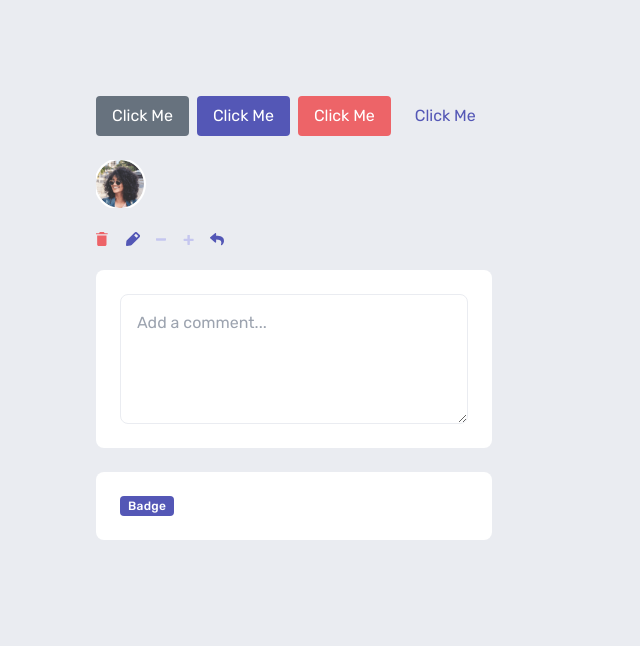
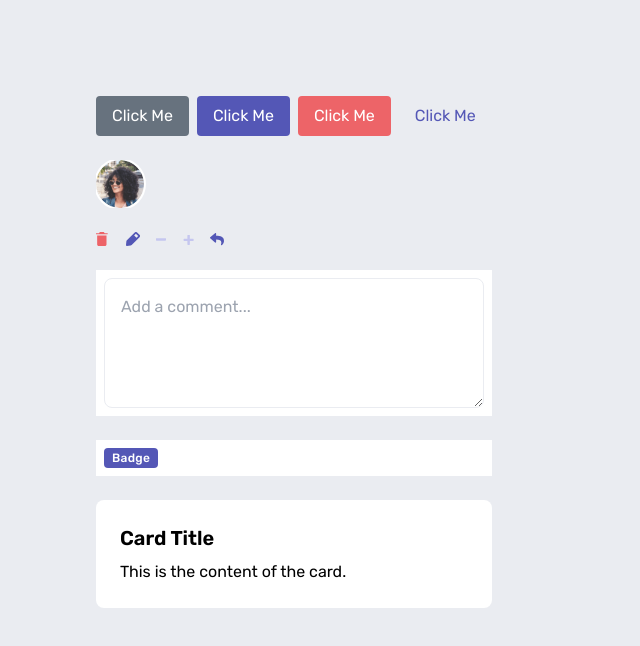
Before and after one commit to clsjunnior/next-interactive-comments, a Next.js app: page / in a window 1280 px wide. Shown: the top 646 px of the page, without its empty margins (0-640 px from the left). Built offline with nearby package versions, Linux system fonts and the light colour scheme.

Commit message:
feat: cardAtom

```diff
--- a/app/page.tsx
+++ b/app/page.tsx
@@ -3,6 +3,7 @@
 import AvatarAtom from '@/components/atoms/avatarAtom/avatarAtom.component'
 import BadgeAtom from '@/components/atoms/badgeAtom/badgeAtom.component'
 import ButtonAtom from '@/components/atoms/buttonAtom/buttonAtom.component'
+import CardAtom from '@/components/atoms/cardAtom/cardAtom.component'
 import Icon from '@/components/atoms/iconAtom/iconAtom.component'
 import TextareaAtom from '@/components/atoms/textareaAtom/textareaAtom.component'
 
@@ -34,12 +35,18 @@ export default function Home() {
           <Icon type="plus" width={11} height={11} fill="#C5C6EF" />
           <Icon type="reply" width={14} height={13} fill="#5357B6" />
         </div>
-        <div className="flex bg-white p-6 rounded-lg">
+        <div className="flex bg-white p-2">
           <TextareaAtom />
         </div>
-        <div className="flex bg-white p-6 rounded-lg">
+        <div className="flex bg-white p-2 ">
           <BadgeAtom>Badge</BadgeAtom>
         </div>
+        <CardAtom>
+          <div>
+            <h2 className="text-xl font-semibold mb-2">Card Title</h2>
+            <p className="text-gray-600">This is the content of the card.</p>
+          </div>
+        </CardAtom>
       </div>
     </main>
   )
--- /dev/null
+++ b/components/atoms/cardAtom/cardAtom.component.tsx
@@ -0,0 +1,11 @@
+import React, { ReactNode } from 'react'
+
+interface CardProps {
+  children: ReactNode
+}
+
+const CardAtom: React.FC<CardProps> = ({ children }) => {
+  return <div className="bg-white rounded-lg p-6">{children}</div>
+}
+
+export default CardAtom
```
Also changed, not shown: 1 other file (tests, documents, lock files or other folders).
